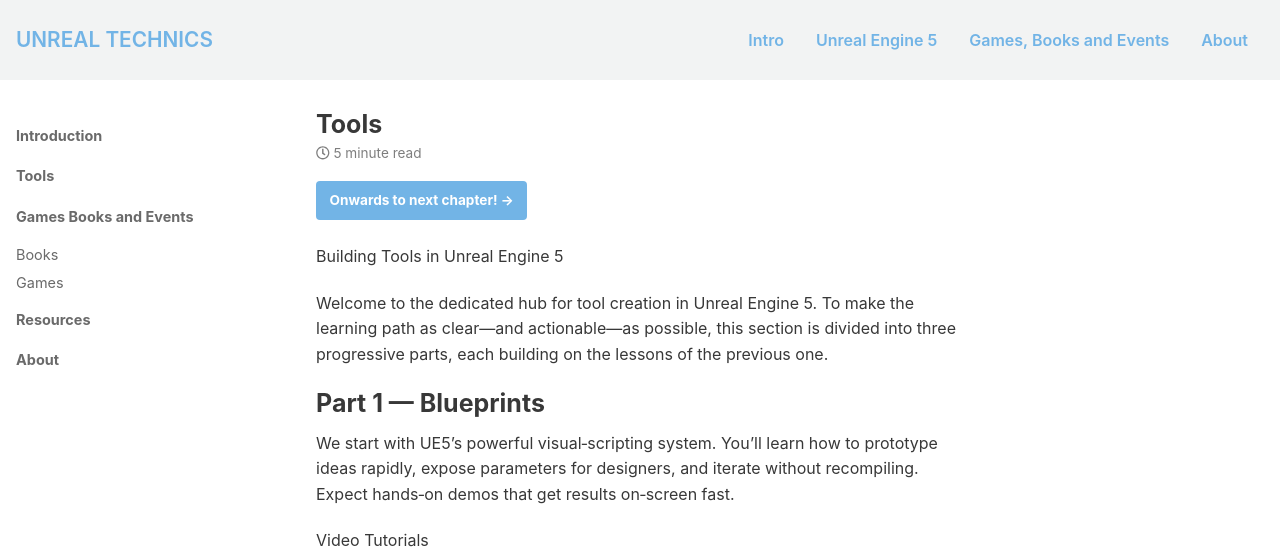
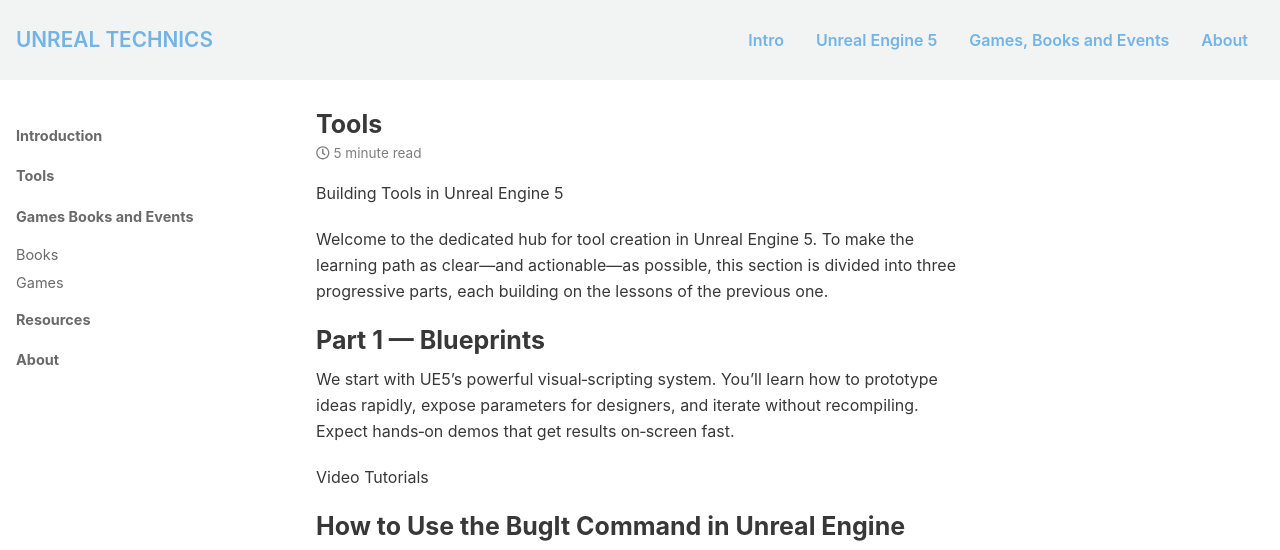
Before and after one commit to AdamKomarowski/unrealtechart, a Jekyll site: the page built from book/Tools/Tools.md, in a window 1280 px wide and 900 px high, cut to the strip 0-550 px from the top of the window. Built offline with Jekyll 4.4.1, drawn with Linux system fonts in a browser that asks for light colours; nearby versions of some CDN libraries.

Commit message:
Update Tools.md

```diff
--- a/book/Tools/Tools.md
+++ b/book/Tools/Tools.md
@@ -3,8 +3,6 @@
 excerpt: ""
 permalink: "book/tools/"
 ---
-
-[Onwards to next chapter! →]({{ site.baseurl }}{% link book/Tools/Tools.md %}){: .btn .btn--next}
 
 Building Tools in Unreal Engine 5
 
```
